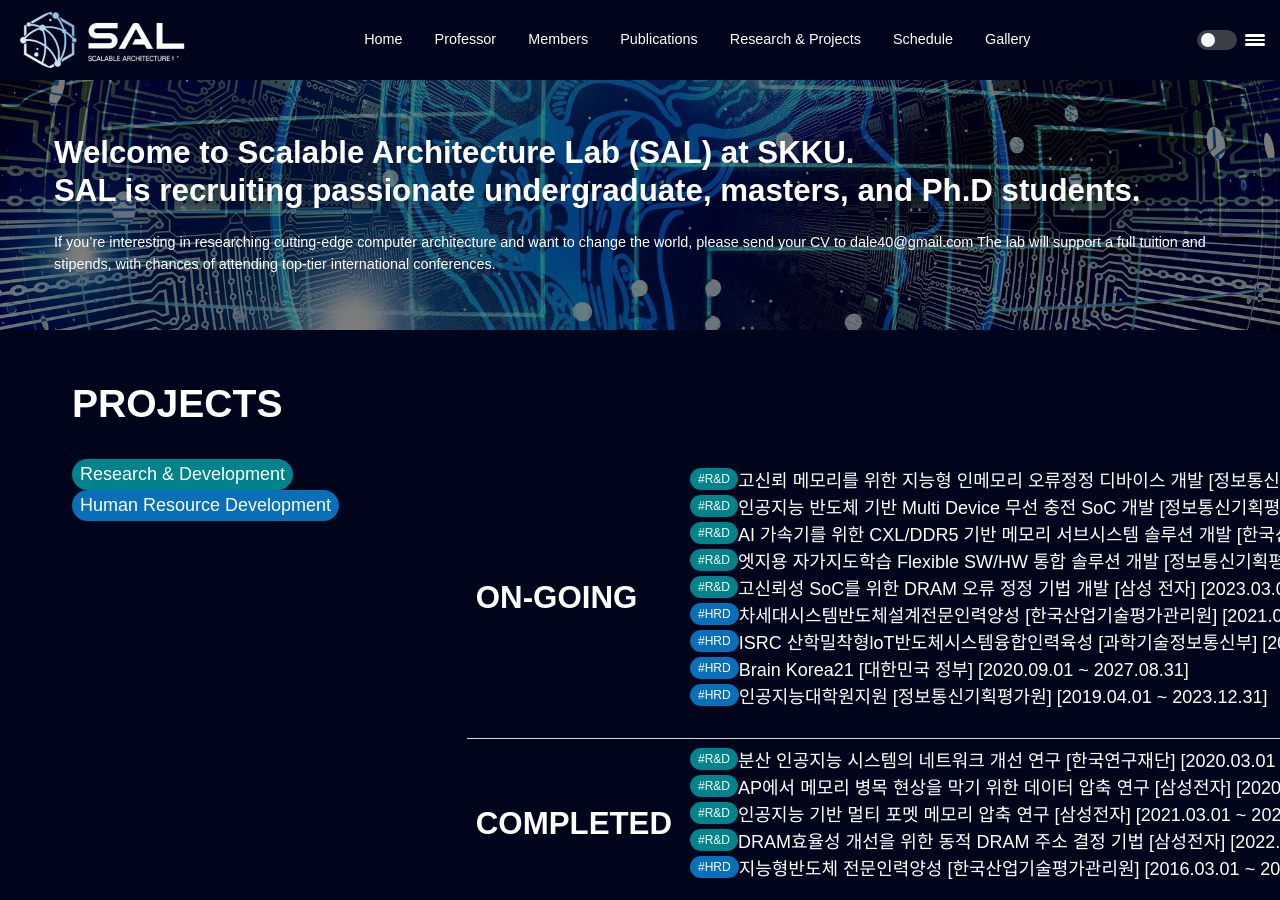
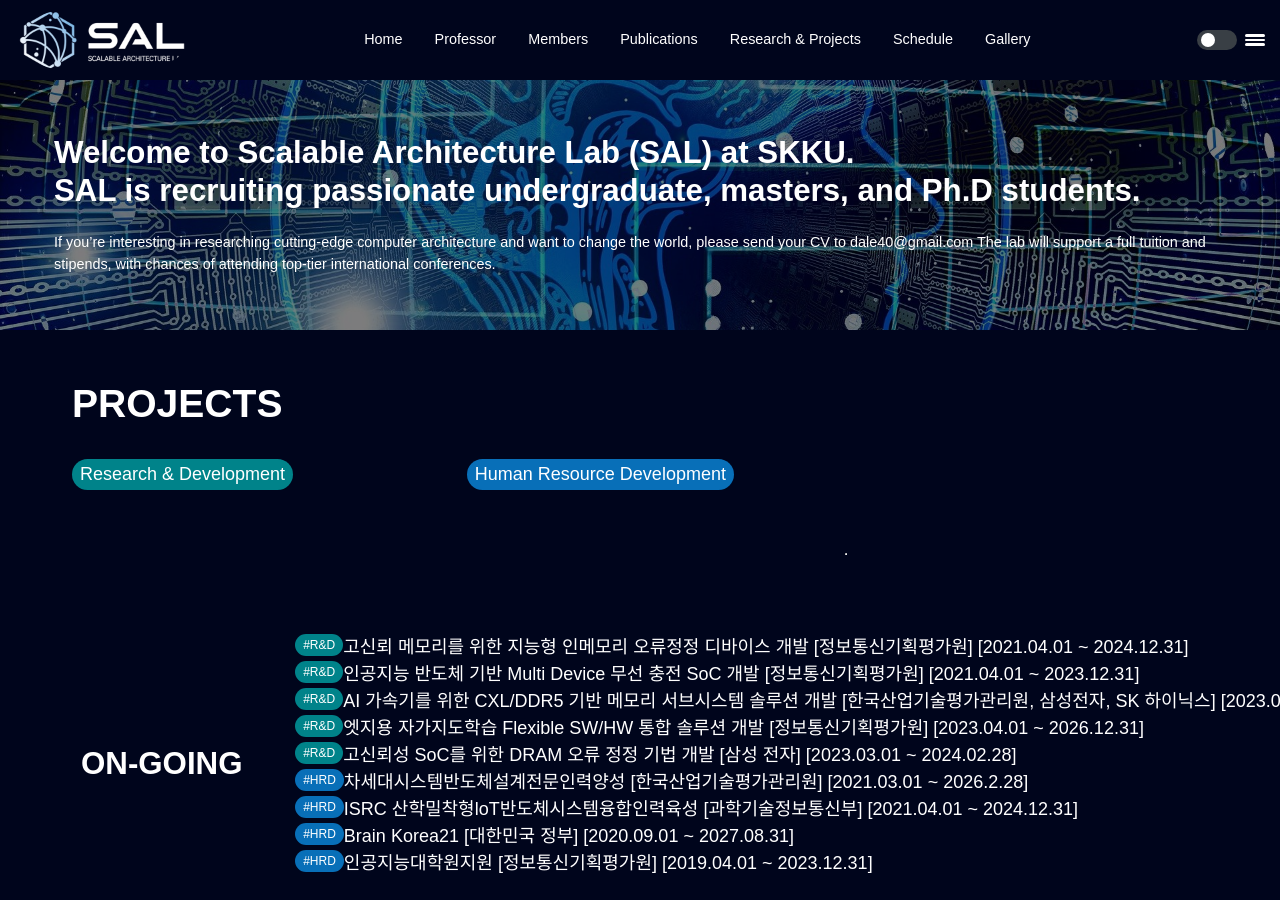
Before and after one commit to scalable-arch/scalable-arch.github.io, a Jekyll site: the page built from projects.md, in a window 1280 px wide and 900 px high. Built offline with Jekyll 4.4.1, drawn with Linux system fonts in a browser that asks for light colours.

Commit message:
Update projects.md

```diff
--- a/projects.md
+++ b/projects.md
@@ -4,8 +4,13 @@ permalink: /projects/
 layout: posts-page
 ---
 
-- <span style="background-color:#00838a;float:left;padding:2px 8px;border-radius:50px">Research & Development</span>
-- <span style="background-color:#086fb8;float:left;padding:2px 8px;border-radius:50px">Human Resource Development</span>
+<span style="background-color:#00838a;float:left;padding:2px 8px;border-radius:50px">Research & Development</span>
+
+<span style="background-color:#086fb8;float:left;padding:2px 8px;border-radius:50px">Human Resource Development</span>
+
+<br>
+
+<hr>
 
 <table border="0">
   <tr>
```
